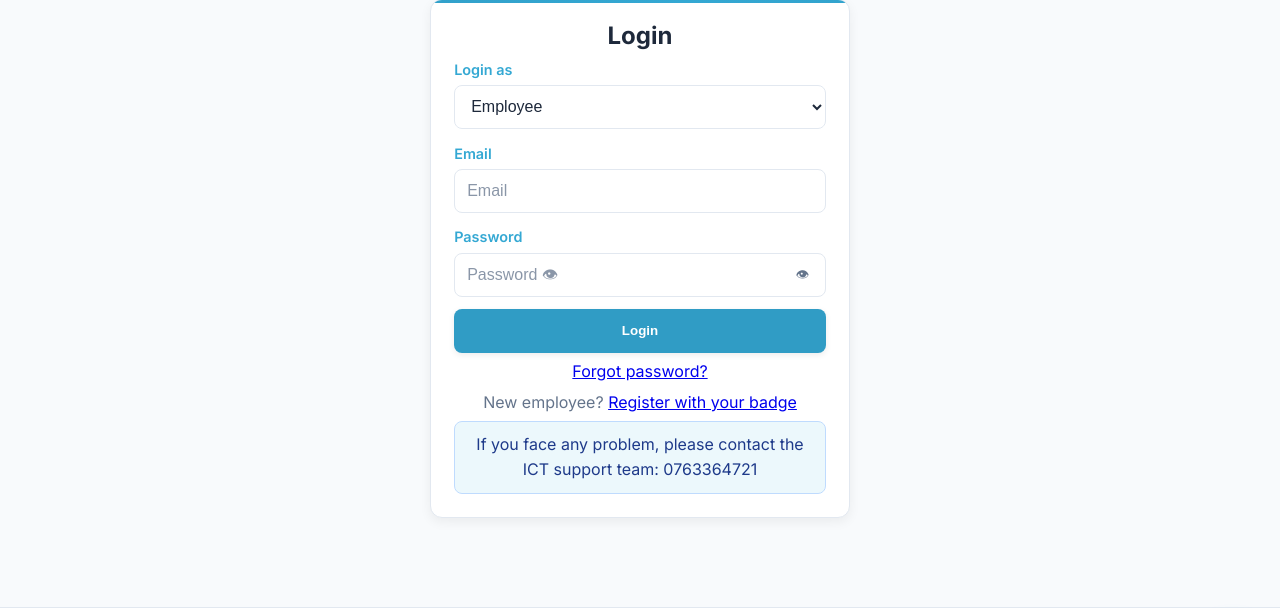
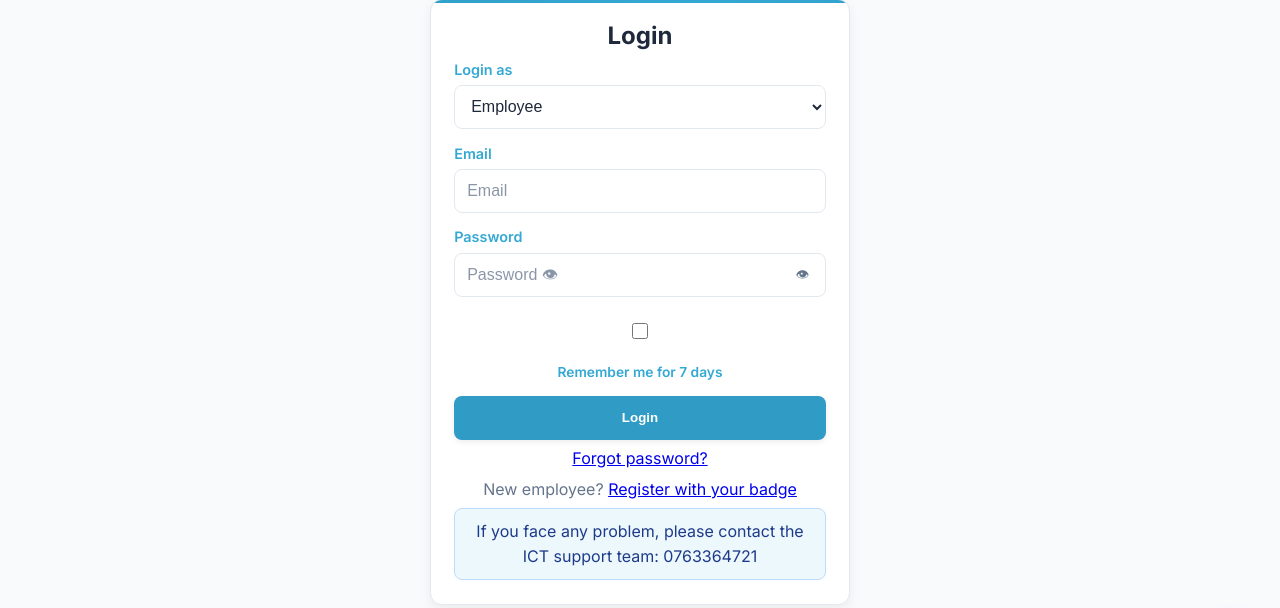
Before and after one commit to mohamed-sinani/ict-ticket-support-system, a PHP site: page /login in a window 1280 px wide. Shown: the part 105-713 px from the top of the page. Run offline with PHP 8.4, Linux system fonts and the light colour scheme.

Commit message:
feat: add remember-me login that skips OTP and persists 7 days
- Login form gains a 'Remember me for 7 days' checkbox.
- When checked: no OTP is sent; the session id is regenerated and the
  session cookie + ict_remember marker last 7 days (cookie lifetime and
  gc_maxlifetime set before session_start in config/app.php).
- Unchecked keeps the existing OTP flow (browser-session cookie).
- Logout clears the marker and the session cookie.

```diff
--- a/assets/css/style.css
+++ b/assets/css/style.css
@@ -1840,6 +1840,23 @@ a.btn-icon.danger:focus-visible {
     padding: 0.6rem 0.7rem;
 }
 
+.remember-me {
+    display: flex;
+    align-items: center;
+    gap: 0.5rem;
+    margin: 0 !important;
+    font-size: 0.86rem;
+    cursor: pointer;
+}
+
+.remember-me input[type="checkbox"] {
+    width: 1rem;
+    height: 1rem;
+    margin: 0;
+    accent-color: var(--accent);
+    cursor: pointer;
+}
+
 .stepper {
     display: flex;
     align-items: center;
--- a/config/app.php
+++ b/config/app.php
@@ -120,3 +120,29 @@ const TICKET_STATUSES = [
     STATUS_RESOLVED,
     STATUS_CLOSED,
 ];
+
+// Remember-me sessions last 7 days when the marker cookie is present or when
+// the login form requests it. This must run before any session_start().
+$rememberDays = 7;
+$rememberMarker = (string) ($_COOKIE['ict_remember'] ?? '');
+$requestRemember = ($_SERVER['REQUEST_METHOD'] ?? '') === 'POST' && ($_POST['remember_me'] ?? '') !== '';
+$useRememberLifetime = $rememberMarker === '1' || $requestRemember;
+
+if ($useRememberLifetime) {
+    $rememberSeconds = $rememberDays * 86400;
+    session_set_cookie_params([
+        'lifetime' => $rememberSeconds,
+        'path' => '/',
+        'httponly' => true,
+        'samesite' => 'Lax',
+    ]);
+    ini_set('session.gc_maxlifetime', (string) $rememberSeconds);
+} else {
+    session_set_cookie_params([
+        'lifetime' => 0,
+        'path' => '/',
+        'httponly' => true,
+        'samesite' => 'Lax',
+    ]);
+    ini_set('session.gc_maxlifetime', '1440');
+}
--- a/includes/auth.php
+++ b/includes/auth.php
@@ -238,5 +238,8 @@ function logout(): void
         $params = session_get_cookie_params();
         setcookie(session_name(), '', time() - 42000, $params['path'], $params['domain'], $params['secure'], $params['httponly']);
     }
+    if (isset($_COOKIE['ict_remember'])) {
+        setcookie('ict_remember', '', time() - 42000, '/');
+    }
     session_destroy();
 }
--- a/login.php
+++ b/login.php
@@ -32,6 +32,7 @@ if ($_SERVER['REQUEST_METHOD'] === 'POST') {
     $email = trim($_POST['email'] ?? '');
     $password = $_POST['password'] ?? '';
     $selectedRole = $_POST['role'] ?? 'employee';
+    $rememberMe = ($_POST['remember_me'] ?? '') !== '';
     $failureReason = null;
 
     if (!verify_csrf()) {
@@ -50,6 +51,18 @@ if ($_SERVER['REQUEST_METHOD'] === 'POST') {
                 $reason = trim((string) ($user['review_reason'] ?? ''));
                 unset($_SESSION['user']);
                 $error = 'Your account was not approved.' . ($reason !== '' ? ' Reason: ' . $reason : ' Please contact the ICT support team.');
+            } elseif ($rememberMe) {
+                // Remember-me login: skip OTP and keep the session for 7 days.
+                session_regenerate_id(true);
+                $_SESSION['remember_me'] = true;
+                setcookie('ict_remember', '1', [
+                    'expires' => time() + 7 * 86400,
+                    'path' => '/',
+                    'httponly' => true,
+                    'samesite' => 'Lax',
+                ]);
+                redirect($allowedNext !== '' ? $allowedNext : homePathForRole($user['role']));
+                exit;
             } else {
                 $otpCode = generateOtp($user['id']);
 
@@ -117,6 +130,10 @@ require_once __DIR__ . '/includes/header.php';
                 </button>
             </span>
         </label>
+        <label class="remember-me">
+            <input type="checkbox" name="remember_me" value="1">
+            <span data-i18n="login_remember_me">Remember me for 7 days</span>
+        </label>
         <button type="submit" class="btn btn-primary" data-i18n="login_submit">Login</button>
     </form>
     <p class="small-text">
```
